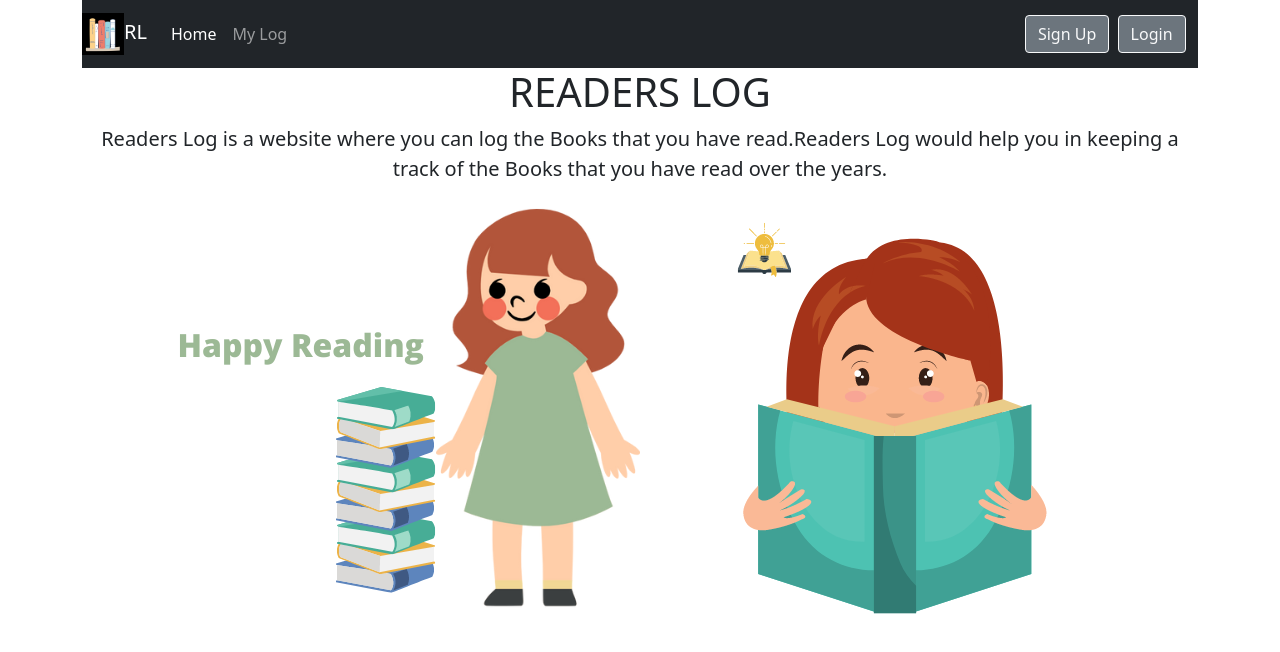
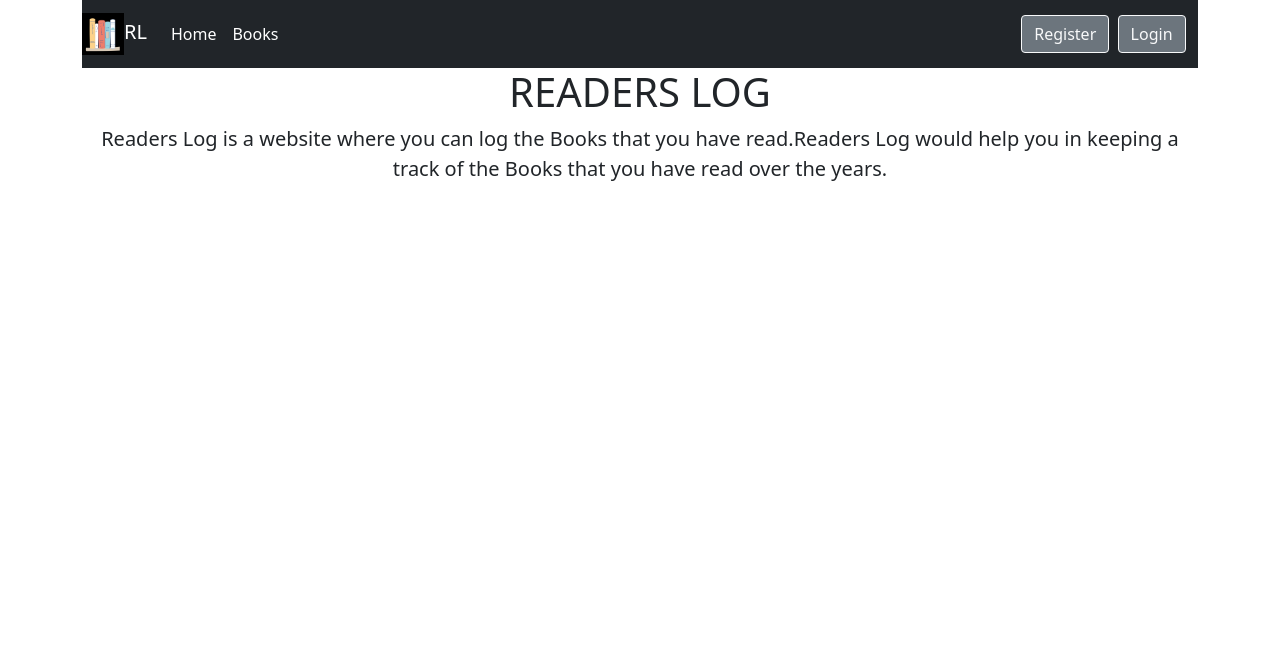
Before and after one commit to shyamjyothi/rl, a React (Create React App) app: page /books in a window 1280 px wide. Shown: the top 652 px of the page. Built offline with nearby package versions, Linux system fonts and the light colour scheme.

Commit message:
Included Router

```diff
--- a/package.json
+++ b/package.json
@@ -9,6 +9,7 @@
     "bootstrap": "^5.1.3",
     "react": "^17.0.2",
     "react-dom": "^17.0.2",
+    "react-router-dom": "^6.2.2",
     "react-scripts": "5.0.0",
     "web-vitals": "^2.1.4"
   },
@@ -35,7 +36,6 @@
       "last 1 firefox version",
       "last 1 safari version"
     ]
-  },
-  "homepage": "http://localhost:3000"
+  }
 
 }
--- /dev/null
+++ b/src/Books.js
@@ -0,0 +1,21 @@
+
+function Books() {
+    return (
+        <main className="px-3 text-center">
+        <h1>READERS LOG</h1>
+        <p className="lead">
+            <strong>Readers Log</strong> is a website where you can log the Books that you have read.
+            <strong>Readers Log</strong> would help you in keeping a track of the Books that you have read over the years.
+        </p>
+
+      </main>
+
+    )
+}
+
+
+
+
+
+
+export default Books;
--- a/src/Home.js
+++ b/src/Home.js
@@ -1,14 +1,23 @@
 
-import Nav from './Nav'
-import Welcome from './Welcome'
-
-
+import Nav from './Nav';
+import Welcome from './Welcome';
+import Books from './Books';
+import {BrowserRouter as Router, Routes, Route, Switch, BrowserRouter} from 'react-router-dom';
 
 function Home() {
     return (
       <div className="container-xl">
-         <Nav />
-          <Welcome />
+
+          <BrowserRouter>
+          <Nav />
+            <Routes>
+            <Route path="/" element={<Welcome />}></Route>
+            <Route path="/books" element={<Books />}></Route>
+          </Routes>
+          </BrowserRouter>
+
+
+
       </div>
 
     );
--- a/src/Nav.js
+++ b/src/Nav.js
@@ -1,14 +1,16 @@
 import rl_logo from "./RL_Logo1.png"
 import 'bootstrap/dist/css/bootstrap.min.css';
 import "bootstrap/js/src/collapse.js";
-
+import {Link} from 'react-router-dom';
 
 
 function Nav() {
 
     return (
 
+
         <nav className="navbar navbar-expand-lg navbar-dark bg-dark">
+
             <a className="navbar-brand">
                 <img src={rl_logo} alt="" width="42" height="42" className="d-inline-bloc align-text-center" />RL
             </a>
@@ -17,16 +19,18 @@ function Nav() {
             </button>
             <div className="collapse navbar-collapse" id="navbarText">
               <ul className="navbar-nav me-auto mb-2 mb-lg-0">
+
+                  <li className="nav-item">
+                 <Link to="/" className="nav-link active">Home</Link>
+                  </li>
+
                 <li className="nav-item">
-                  <a className="nav-link active" aria-current="page">Home</a>
-                </li>
-                <li className="nav-item">
-                  <a className="nav-link">My Log</a>
+                  <Link to="/books" className="nav-link active">Books</Link>
                 </li>
               </ul>
 
               <form className="d-flex">
-                <button className="btn btn-secondary btn-outline-light" data-bs-toggle="modal" data-bs-taget="#modalSignUp">Sign Up</button> &nbsp;&nbsp;
+                <button className="btn btn-secondary btn-outline-light" data-bs-toggle="modal" data-bs-taget="#modalSignUp">Register</button> &nbsp;&nbsp;
                 <button className="btn btn-secondary btn-outline-light" data-bs-toggle="modal" data-bs-taget="#modalSignUp">Login</button>&nbsp;&nbsp;&nbsp;
               </form>
 
```
Also changed, not shown: src/index.js (line endings or trailing spaces), 1 other file (tests, documents, lock files or other folders).
